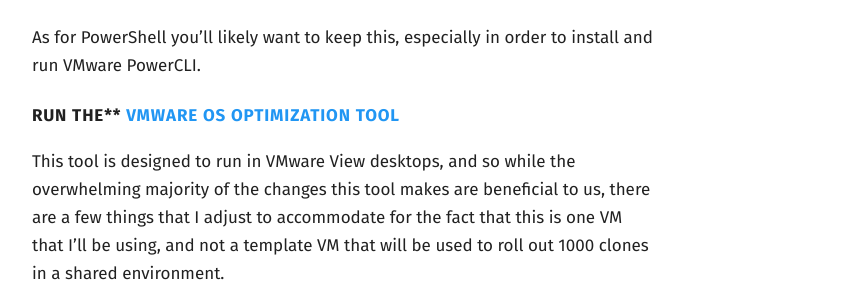
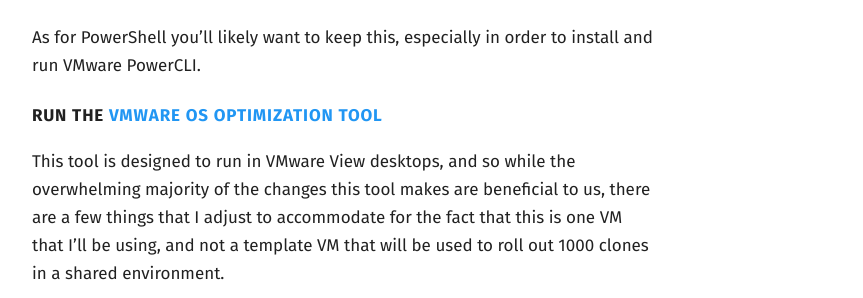
Before and after one commit to vmstan/vmstan.github.io, a Jekyll site: the page built from _posts/2017-02-12-just-enough-windows.md, in a window 1280 px wide and 1400 px high, scrolled down 8029 px. Shown: the part 155-453 px from the top of the window, without its empty margins (296-1159 px from the left). Built offline with Jekyll 4.4.1, drawn with Linux system fonts in a browser that asks for light colours.

Commit message:
CSS expanded

```diff
--- a/_includes/post--styles.html
+++ b/_includes/post--styles.html
@@ -1 +1,22 @@
-.main__resume{margin-top:0}.header__subtitle{font-size:.9em;margin:.2em 0 0;text-transform:uppercase}h3{font-size:1.17647em}h3,h4,h5,h6{line-height:1.2;margin:1.5em 0 .83195em}h4,h5,h6{letter-spacing:.05em}blockquote,h4,h5,h6{text-transform:uppercase}blockquote{letter-spacing:.03em;margin:2em 0}@media (min-width:769px){blockquote{margin:3em 0}}a[href*=jsfiddle],a[href*=plnkr]{color:#2196f3;display:block;font-style:italic;text-align:center}code,del{display:inline-block;font-family:Menlo,Consolas,Monaco,monospace;font-size:13px;line-height:1.5;padding:0 5px}code{background-color:#f7f7f7;border-radius:4px;margin:0 .05em;-moz-tab-size:2;-o-tab-size:2;tab-size:2;-webkit-hyphens:none;-ms-hyphens:none;hyphens:none}@media (min-width:769px){code{font-size:14px}}.c,.c1,.cm{color:#909090;font-style:italic}.k,.kd,.nl{font-weight:700}pre{background-color:#f7f7f7;border-radius:4px;line-height:1.25;overflow:auto;margin:2em 0;padding:.75em 1em}pre code{background-color:transparent;margin:0;padding:0}
+.main__resume {margin-top:0}
+.header__subtitle {font-size:.9em;margin:.2em 0 0;text-transform:uppercase}
+h3 {font-size:1.17647em}
+h3,h4,h5,h6 {line-height:1.2;margin:1.5em 0 .83195em}
+h4,h5,h6 {letter-spacing:.05em}
+blockquote,h4,h5,h6 {text-transform:uppercase}
+blockquote {letter-spacing:.03em;margin:2em 0}
+@media (min-width:769px){blockquote{margin:3em 0}}
+a[href*=jsfiddle],a[href*=plnkr]{color:#2196f3;display:block;font-style:italic;text-align:center}
+code,del {display:inline-block;font-family:Menlo,Consolas,Monaco,monospace;font-size:13px;line-height:1.5;padding:0 5px}
+code {background-color:#f7f7f7;border-radius:4px;margin:0 .05em;-moz-tab-size:2;-o-tab-size:2;tab-size:2;-webkit-hyphens:none;-ms-hyphens:none;hyphens:none}
+@media (min-width:769px){code{font-size:14px}}
+.c,.c1,.cm {color:#909090;font-style:italic}
+.k,.kd,.nl {font-weight:700}
+pre {background-color:#f7f7f7;border-radius:4px;line-height:1.25;overflow:auto;margin:2em 0;padding:.75em 1em}
+pre code {background-color:transparent;margin:0;padding:0}
+
+
+img.resize {
+    width:540px;
+    height: auto;
+}
--- a/_posts/2017-02-12-just-enough-windows.md
+++ b/_posts/2017-02-12-just-enough-windows.md
@@ -127,7 +127,7 @@
 
 As for PowerShell you’ll likely want to keep this, especially in order to install and run VMware PowerCLI.
 
-#### Run the** [**VMware OS Optimization Tool**](https://labs.vmware.com/flings/vmware-os-optimization-tool)
+#### Run the [VMware OS Optimization Tool](https://labs.vmware.com/flings/vmware-os-optimization-tool)
 
 This tool is designed to run in VMware View desktops, and so while the overwhelming majority of the changes this tool makes are beneficial to us, there are a few things that I adjust to accommodate for the fact that this is one VM that I’ll be using, and not a template VM that will be used to roll out 1000 clones in a shared environment.
 
```
